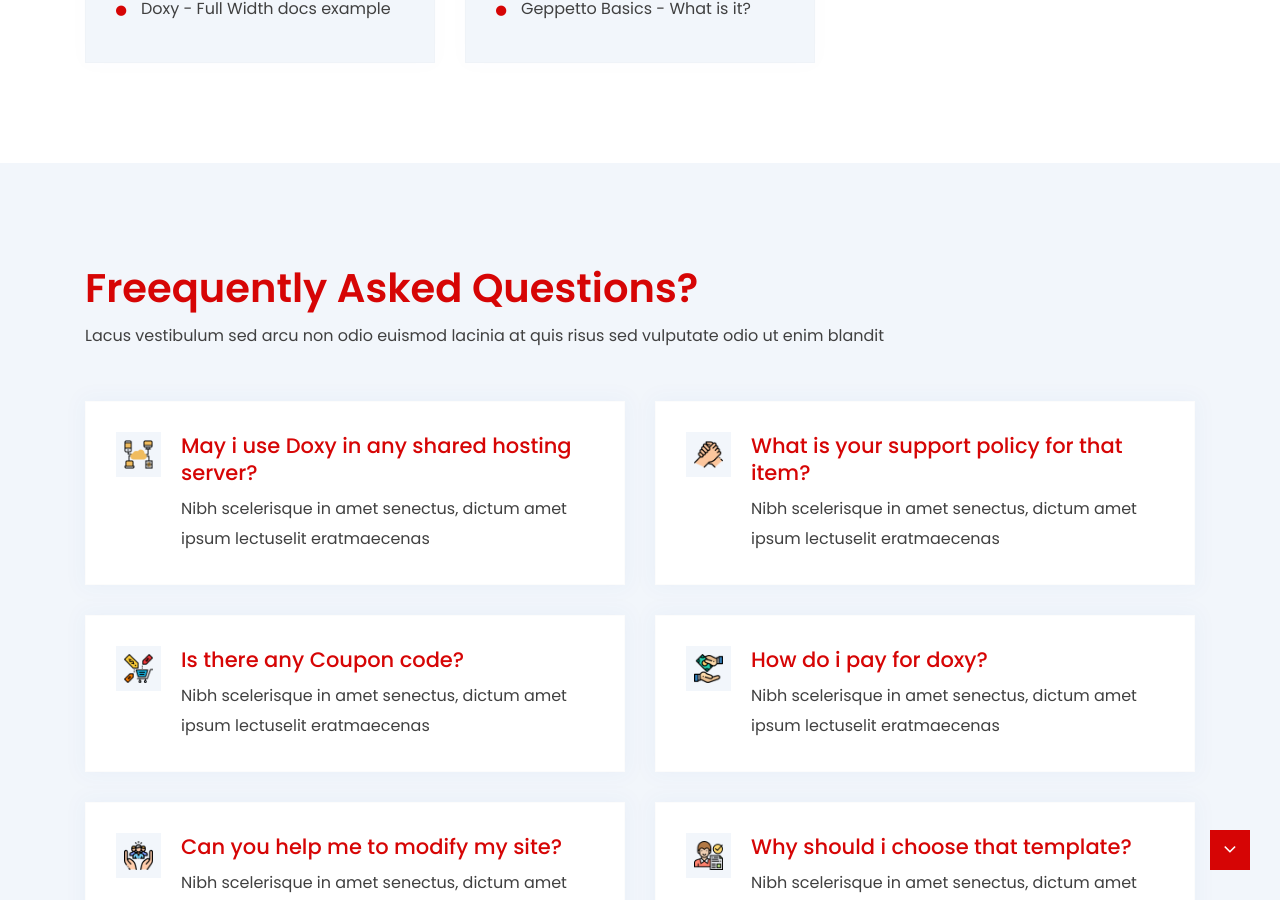
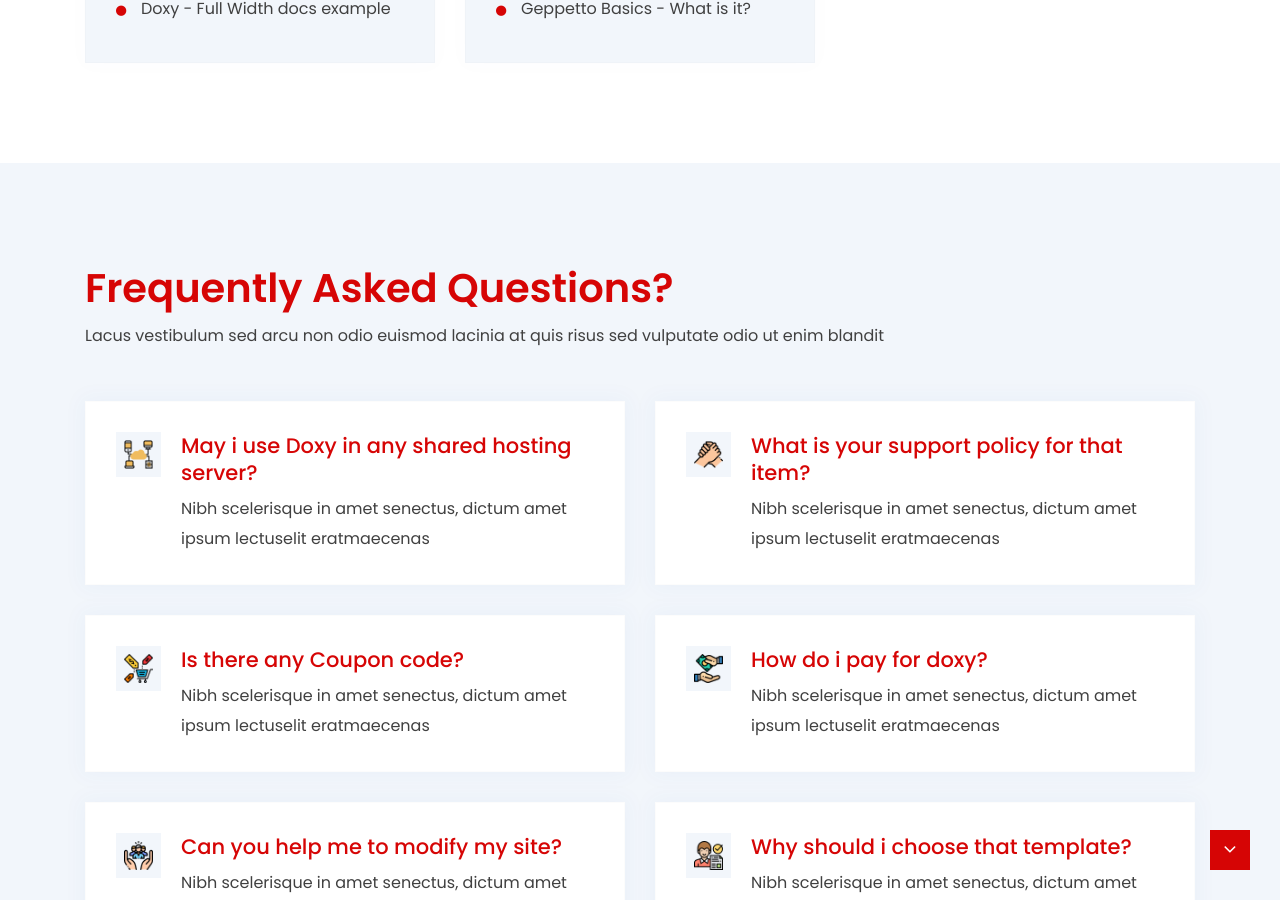
Before and after one commit to francois-dbag/TestDoxyTheme.github.io, a Jekyll site: the page built from index.html, in a window 1280 px wide and 900 px high, scrolled down 1427 px. Built offline with Jekyll 4.4.1, drawn with Linux system fonts in a browser that asks for light colours.

Commit message:
fixed spelling mistake

```diff
--- a/_includes/faq_area.html
+++ b/_includes/faq_area.html
@@ -3,7 +3,7 @@
     <div class="faq-wrapper section-spacing bminus-30">
         <div class="container">
             <div class="section-title">
-                <h2 class="heading-2">Freequently Asked Questions?</h2>
+                <h2 class="heading-2">Frequently Asked Questions?</h2>
                 <p>Lacus vestibulum sed arcu non odio euismod lacinia at quis risus sed vulputate odio ut enim blandit </p>
             </div>
             <div class="row">
```
